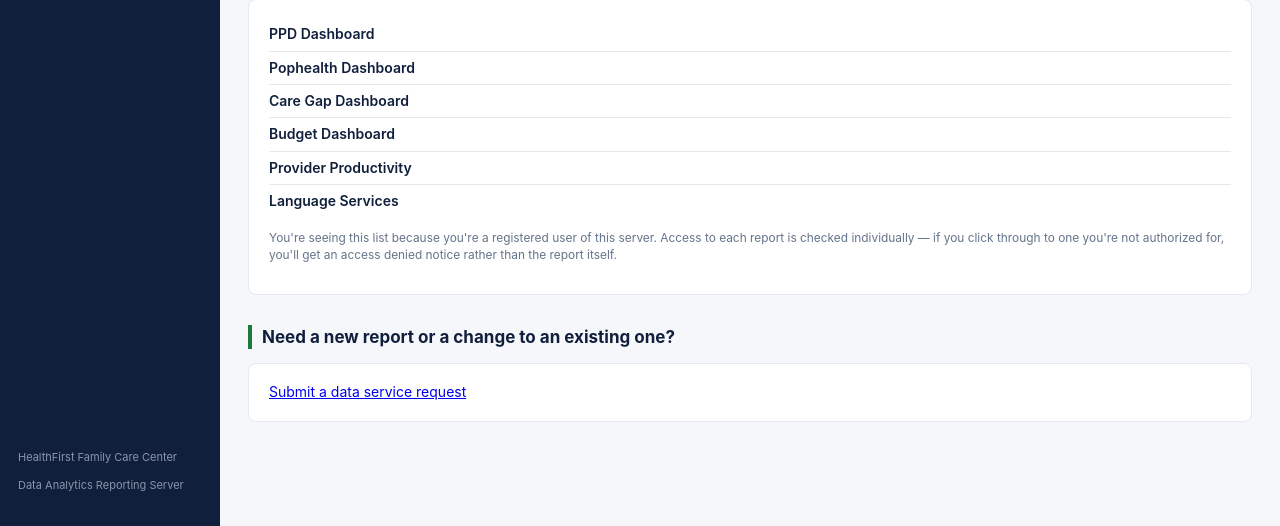
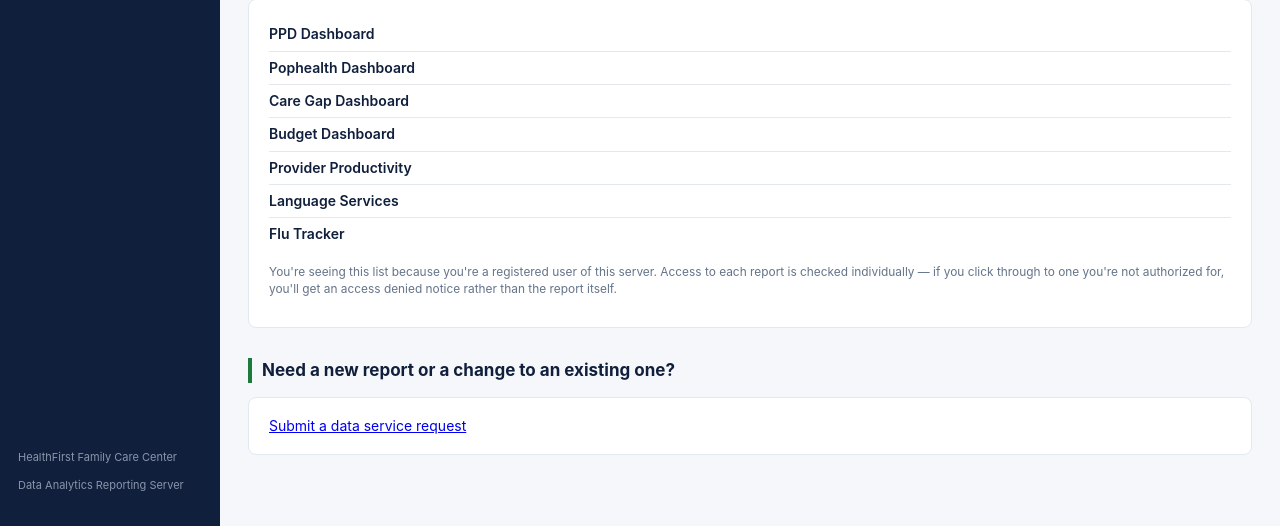
Before and after one commit to jesselr-hf/HF_web, a Python web app: template templates/home.html in a window 1280 px wide. Shown: the part 274-800 px from the top of the page. Run offline with Jinja, Linux system fonts and the light colour scheme; the template is opened without the code that fills it, so the values that code supplies are empty.

Commit message:
adding flu tracker

```diff
--- a/templates/home.html
+++ b/templates/home.html
@@ -202,6 +202,7 @@
                         <li><a href="/budget">Budget Dashboard</a></li>
                         <li><a href="/productivity">Provider Productivity</a></li>
                         <li><a href="/languageservices">Language Services</a></li>
+                        <li><a href="/flutracker">Flu Tracker</a></li>
                     </ul>
                     <p class="access-note">
                         You're seeing this list because you're a registered user of
```
